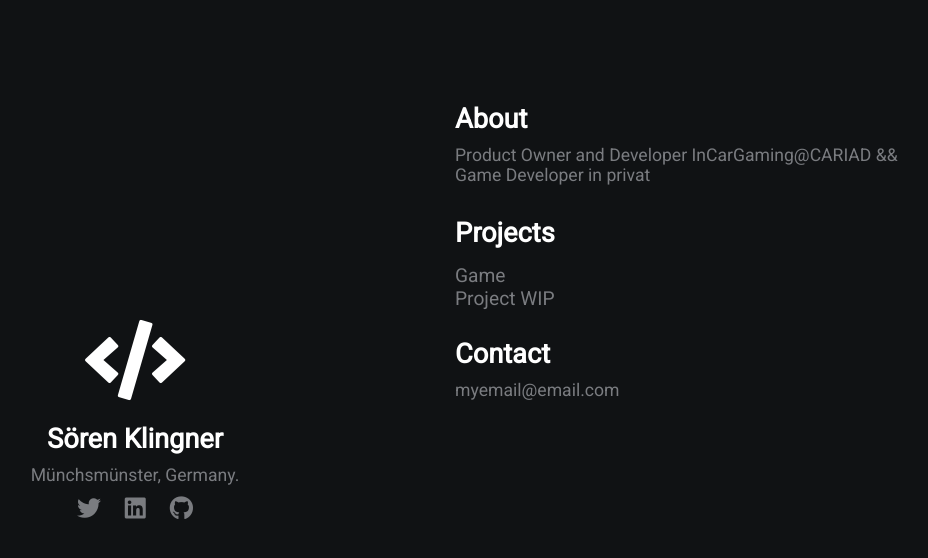
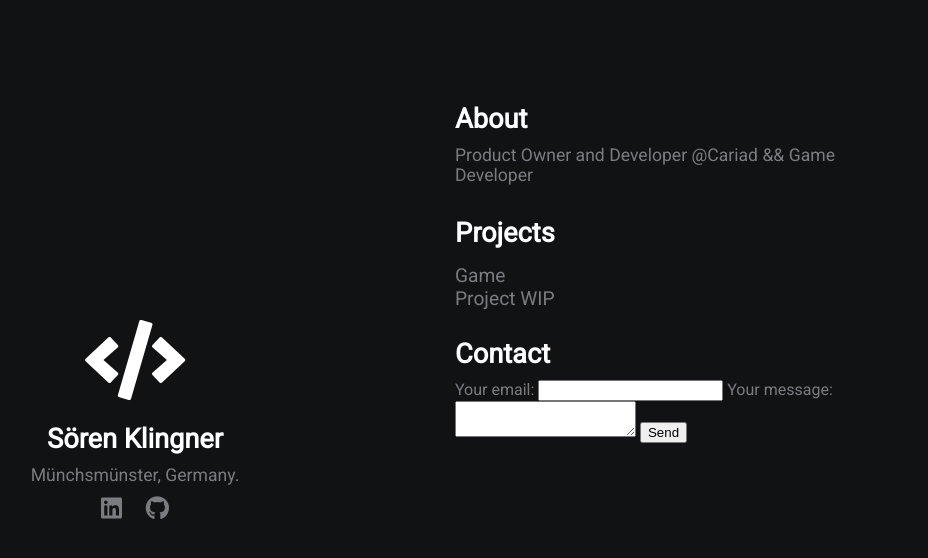
Before and after one commit to soerenklingner/soerenklingner.github.io, a plain HTML site: page index.html in a window 1280 px wide. Shown: the whole page, without its empty margins (185-1113 px from the left). Drawn offline with Linux system fonts and the light colour scheme.

Commit message:
Update index.html
added form

```diff
--- a/index.html
+++ b/index.html
@@ -14,18 +14,30 @@
             <i class="fas fa-code fa-5x white"></i>
             <h2>Sören Klingner</h2>
             <p>Münchsmünster, Germany.</p>
-            <a href="#"><i class="fab fa-twitter"></i></a>
-            <a href="#"><i class="fab fa-linkedin"></i></a>
-            <a href="#"><i class="fab fa-github"></i></a>
+            <a href="https://www.linkedin.com/in/soerenklingner/"><i class="fab fa-linkedin"></i></a>
+            <a href="https://github.com/soerenklingner"><i class="fab fa-github"></i></a>
         </div>
         <div class="section-2">
             <h2>About</h2>
-            <p>Product Owner and Developer InCarGaming@CARIAD && Game Developer in privat</p>
+            <p>Product Owner and Developer @Cariad && Game Developer</p>
 
             <h2>Projects</h2>
             <a href="#">Game Project WIP</a>
             <h2>Contact</h2>
-            <p>myemail@email.com</p>
+            <form
+            action="https://formspree.io/f/xanejpek"
+            method="POST"
+            >
+            <label>
+                Your email:
+                <input type="email" name="email">
+            </label>
+            <label>
+                Your message:
+                <textarea name="message"></textarea>
+            </label>
+            <button type="submit">Send</button>
+            </form>
         </div>
     </div>
 </body>
```
